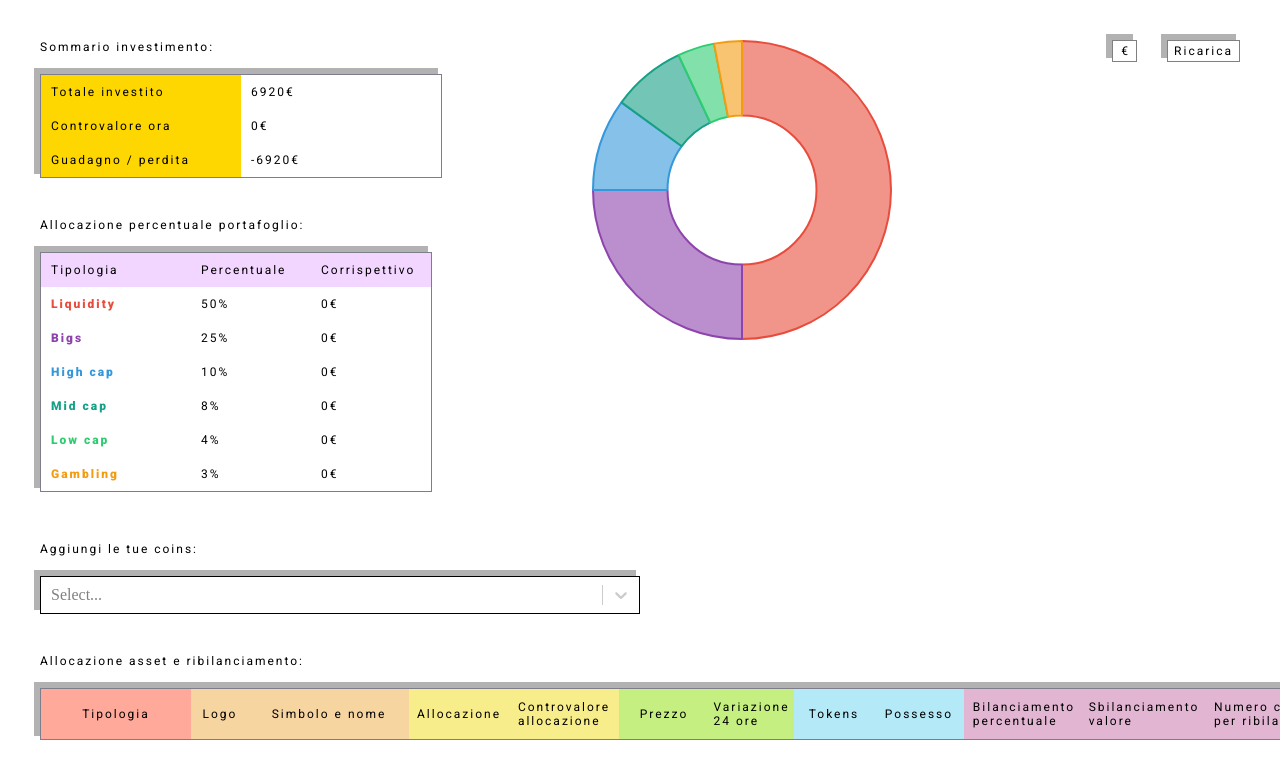
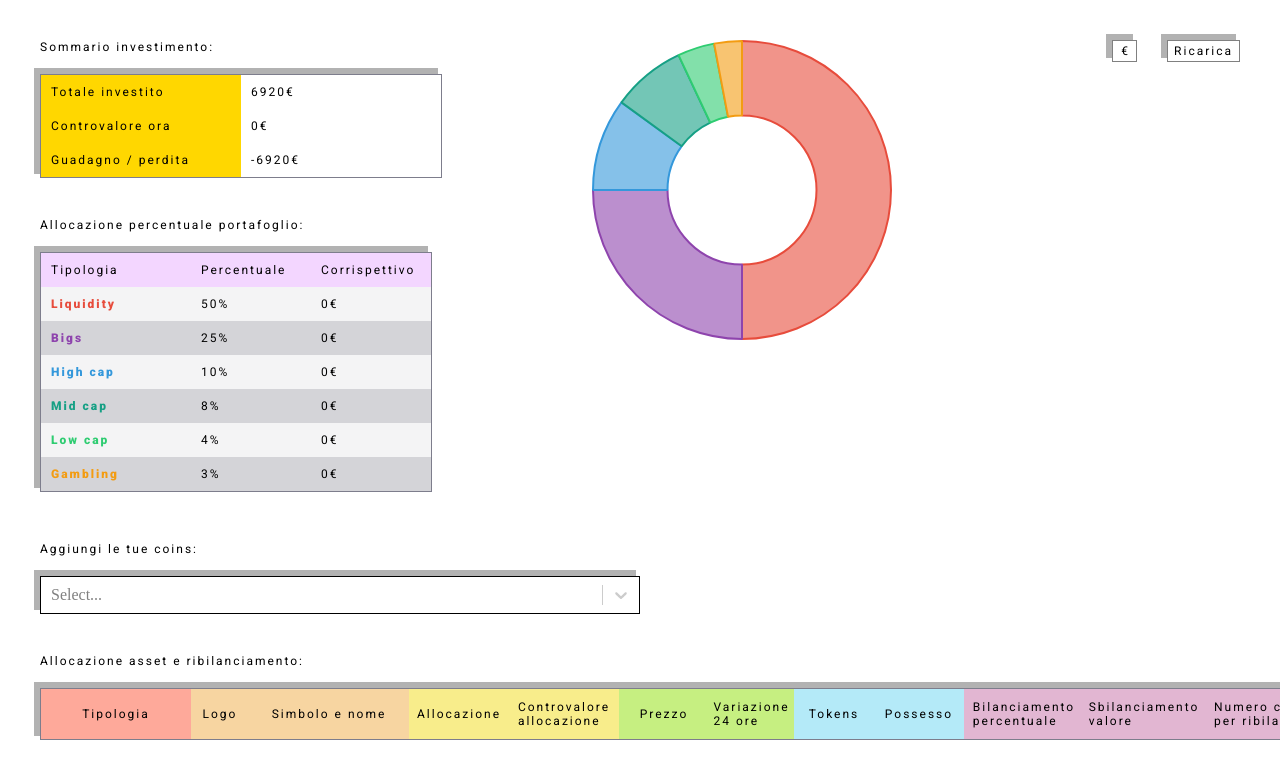
Before and after one commit to Filippinifra/crypto-tracker, a Next.js app: page / in a window 1280 px wide. Shown: the top 778 px of the page. Built offline with nearby package versions, Linux system fonts and the light colour scheme; no server answers.

Commit message:
add rows color in wallet grid

```diff
--- a/src/components/GridWallet.tsx
+++ b/src/components/GridWallet.tsx
@@ -34,12 +34,14 @@ const getHeaders = () => {
 };
 
 const getRow = (walletPiece: WalletPiece, sumFiatValue: number, symbolCurrency: string | undefined, index: number) => {
-  const { percentage, typology, color, keyElement } = walletPiece;
+  const { percentage, typology, color: colorTypology, keyElement } = walletPiece;
+
+  const colorRow = index % 2 === 0 ? "#f4f4f5" : "#d4d4d8";
 
   return [
-    <LabelCell color={color} key={`wallet-${keyElement}`} value={typology} style={{ fontWeight: 800 }} />,
-    <LabelCell key={`wallet-${keyElement}-percentage`} value={`${percentage}%`} />,
-    <LabelCell key={`wallet-${keyElement}-value`} value={`${getSplittedPrice((sumFiatValue / 100) * percentage, 5, 0)}${symbolCurrency}`} />,
+    <LabelCell color={colorTypology} key={`wallet-${keyElement}`} value={typology} style={{ fontWeight: 800, backgroundColor: colorRow }} />,
+    <LabelCell key={`wallet-${keyElement}-percentage`} value={`${percentage}%`} style={{ backgroundColor: colorRow }} />,
+    <LabelCell key={`wallet-${keyElement}-value`} value={`${getSplittedPrice((sumFiatValue / 100) * percentage, 5, 0)}${symbolCurrency}`} style={{ backgroundColor: colorRow }} />,
   ];
 };
 
```
